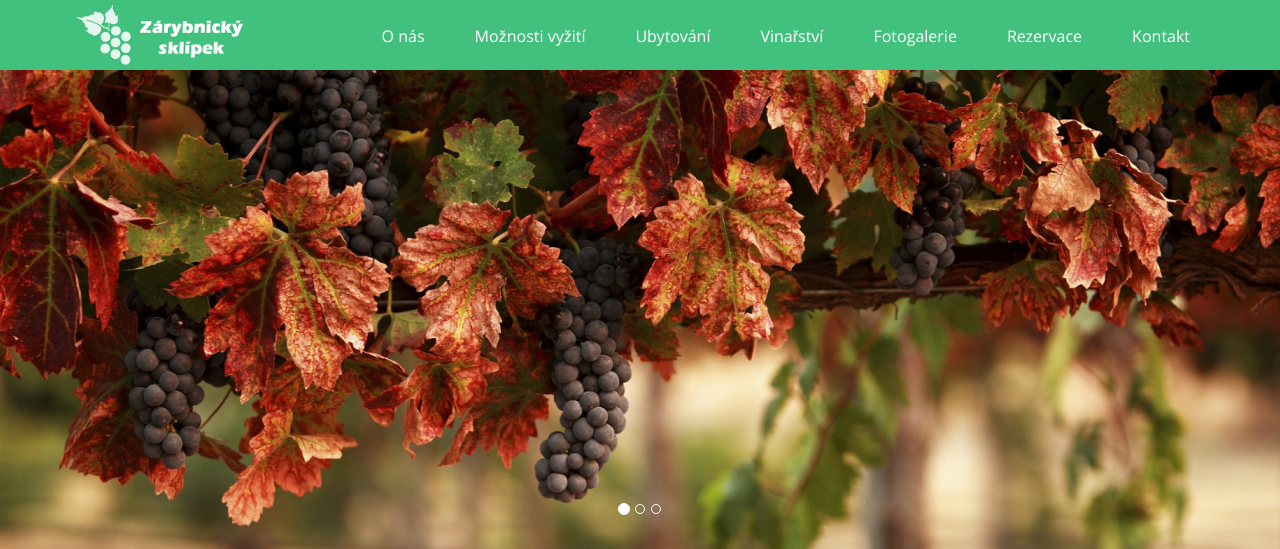
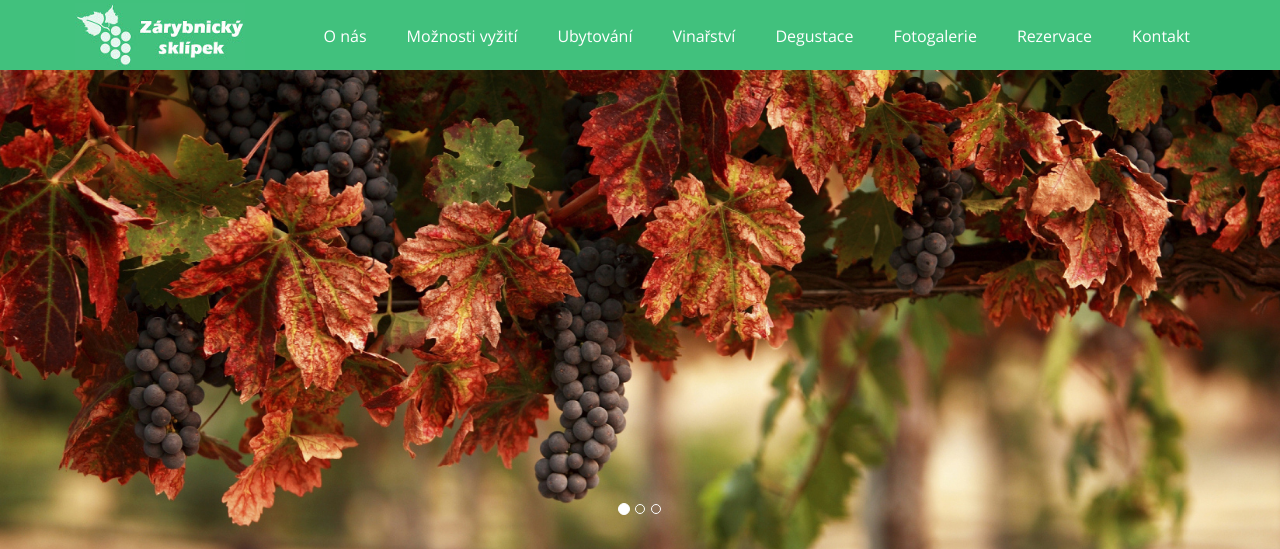
Before and after one commit to re1la2pse/detinsky_projekt, a PHP site: page /degustace in a window 1280 px wide. Shown: the top 549 px of the page. Run offline with PHP 8.4, Linux system fonts and the light colour scheme; data that the repository does not hold is empty; some libraries are stand-ins or nearby versions.

Commit message:
degustace

```diff
--- a/controllers/MainController.php
+++ b/controllers/MainController.php
@@ -44,7 +44,11 @@ class MainController {
 
             case "kontakt":
                 self::kontakt();
-                break;
+            break;
+
+            case "degustace":
+                self::degustace();
+            break;
 
             //odesilani kontaktniho formulare
             case "contactForm":
@@ -134,6 +138,15 @@ class MainController {
         $smarty->display('kontakt.html');
     }
 
+    public static function degustace() {
+
+        $smarty = Utils::smartyInit();
+
+        $smarty->assign('style', 'degustace_style');
+        $smarty->display('degustace.html');
+    }
+
+
     public static function errorPage() {
 
         //dodelat predani chybove hlasky
--- /dev/null
+++ b/media/css/degustace_style.css
@@ -0,0 +1 @@
+/* styly pro degustace page*/
--- a/media/css/main.css
+++ b/media/css/main.css
@@ -134,7 +134,7 @@ header #navigace{
 
 header #navigace li{
 	float: left;
-	margin-left: 20px;
+	margin-left: 10px;
 }
 
 header #navigace li:first-child{
--- /dev/null
+++ b/templates/degustace.html
@@ -0,0 +1,3 @@
+{include file='inc/header.html'}
+
+{include file='inc/footer.html'}
--- a/templates/inc/header.html
+++ b/templates/inc/header.html
@@ -43,9 +43,11 @@
                     <li><a href="{$ROOT}/moznostiVyziti">Možnosti vyžití</a></li>
                     <li><a href="{$ROOT}/ubytovani">Ubytování</a></li>
                     <li><a href="{$ROOT}/vinarstvi">Vinařství</a></li>
+                    <li><a href="{$ROOT}/degustace">Degustace</a></li>
                     <li><a href="{$ROOT}/galerie">Fotogalerie</a></li>
                     <li><a href="{$ROOT}/rezervace">Rezervace</a></li>
                     <li><a href="{$ROOT}/kontakt">Kontakt</a></li>
+
                 </ul>
             </div>
             <div class=clear></div>
--- a/upravy/app/model/AktualityModel.php
+++ b/upravy/app/model/AktualityModel.php
@@ -23,7 +23,8 @@ class AktualityModel extends Nette\Object
 
         $this->db->table('aktuality')->insert(array(
             'nazev' => $values['name'],
-            'text' => $values['text']
+            'text' => $values['text'],
+            'aktivni' => 1
         ));
     }
 
```
